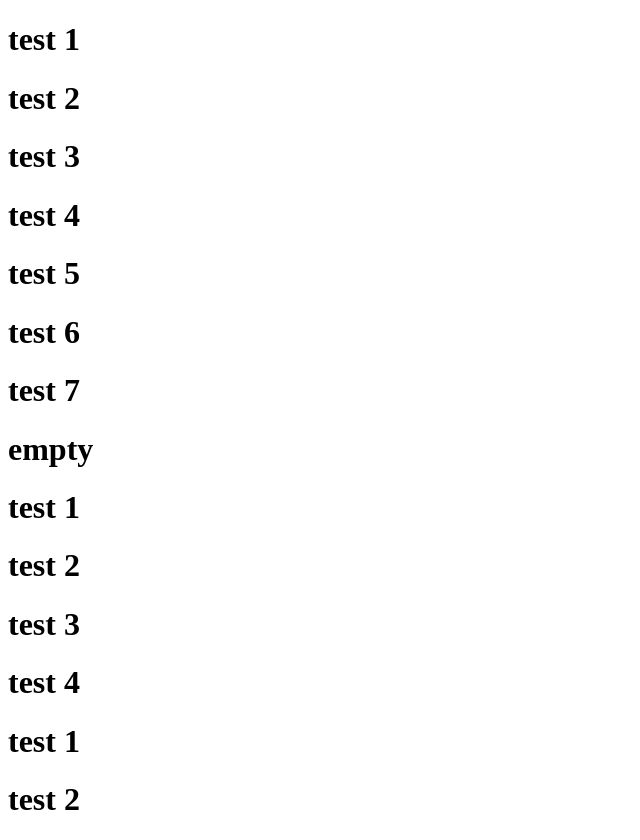
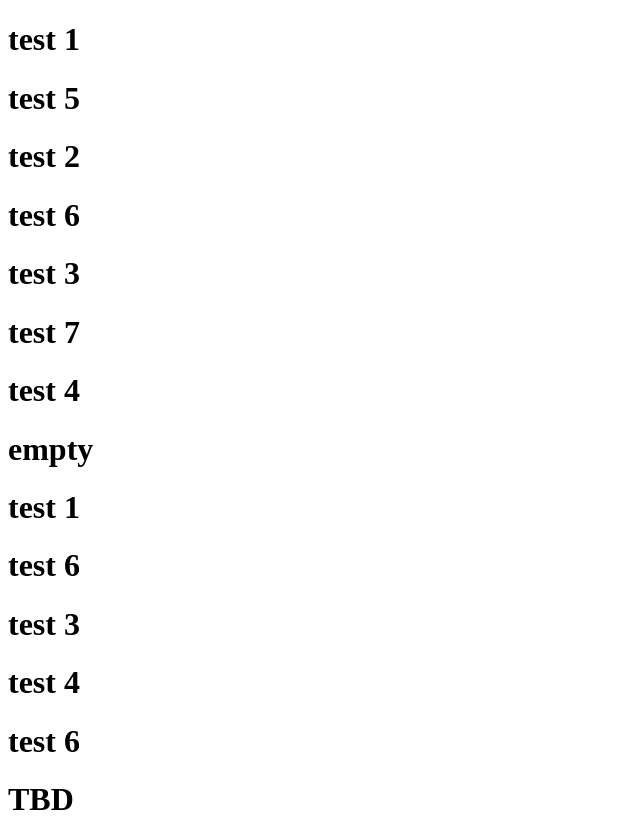
Before and after one commit to remiUP/next-game, a Next.js app: page /bracket in a window 1280 px wide. Shown: the whole page, without its empty margins (0-640 px from the left). Built offline with nearby package versions, Linux system fonts and the light colour scheme.

Commit message:
Got bracket component working

```diff
--- /dev/null
+++ b/components/bracket/bracket.js
@@ -0,0 +1,60 @@
+import db from '../firebase/firebaseClient'
+import { onSnapshot, doc} from 'firebase/firestore'
+import Column from './column'
+
+const getFirstColumn = (players) => {
+	const nearest = Math.pow(2,Math.ceil(Math.log2(players.length)))/2;
+	const matches = [];
+	for (var i = 0; i < nearest; i++){
+		matches.push([players[i]]);
+	}
+	for (var i = nearest; i < players.length; i++){
+		matches[i-nearest].push(players[i]);
+	}
+	return matches
+}
+
+const getNextColumn = (previousMatches, history) => {
+	var nextMatches = []
+	previousMatches.forEach((match, index) => {
+		let next = "";
+		if (match.length == 2){
+			const result = history[match[0]+match[1]];
+			if( result ){
+				next = result;
+			}
+			else{
+				next = "TBD"
+			}
+		}
+		else if (match.length == 1){
+			next = match[0];
+		}
+		else{
+			alert("Empty match, there is an error somewhere");
+		}
+		if (index%2==0){
+			nextMatches.push([next]);
+		}
+		else{
+			nextMatches[nextMatches.length-1].push(next)
+		}
+	})
+	return nextMatches;
+}
+
+const Bracket = ({players, history}) => {
+	const firstMatches = getFirstColumn(players);
+	console.log(firstMatches)
+	const numberColumn = Math.ceil(Math.log2(players.length))-1;
+	var previousMatches = firstMatches;
+	return <div className="flex">
+		<Column matches={firstMatches} history={history}/>
+		{[...Array(numberColumn)].map(() => {
+			previousMatches = getNextColumn(previousMatches,history);
+			return <Column matches={previousMatches} history={history} />;
+		})}
+	</div>
+}
+
+export default Bracket;
--- a/components/bracket/column.js
+++ b/components/bracket/column.js
@@ -1,9 +1,20 @@
 import Match from './match'
 
-const Column = ({matches}) => {
+const Column = ({matches, history}) => {
 	return (
-		<div className="flex flex-col w-60 h-screen justify-around items-center">
+		<div className="flex flex-col w-60 h-full justify-around items-center">
 			{matches.map(match => {
+				if (match.length == 2){
+					const res = history[match[0]+match[1]];
+					if (res){
+						if (match[0] == res){
+							return <Match players={match} win={1}/>
+						}
+						else{
+							return <Match players={match} win={2}/>
+						}
+					}
+				}
 				return <Match players={match} />
 			})}
 		</div>
--- a/pages/api/newBracket.js
+++ b/pages/api/newBracket.js
@@ -5,7 +5,7 @@ async function createBracket(){
 	const res = await db.collection("brackets").add({
 		created: admin.firestore.FieldValue.serverTimestamp(),
 		players: [],
-		history: []
+		history: {}
 	})
 	return res.id;
 }
--- a/pages/bracket.js
+++ b/pages/bracket.js
@@ -2,33 +2,9 @@ import db from '../components/firebase/firebaseClient'
 import { useEffect, useState } from 'react'
 import { onSnapshot, doc} from 'firebase/firestore'
 import Column from '../components/bracket/column'
+import Bracket from '../components/bracket/bracket'
 
-const getFirstColumn = (players) => {
-	const nearest = Math.pow(2,Math.ceil(Math.log2(players.length)));
-	const gaps = nearest - players.length;
-	const matches = [];
-	const stop = players.length == nearest ? nearest : nearest - 1;
-	for (var i = 0; i < stop; i++){
-		if (i<(players.length-gaps+2)){
-			if (i%2==0){
-				matches.push([players[i]]);
-			}
-			else{
-				matches[Math.floor(i/2)].push(players[i]);
-			}
-		}
-		else{
-			matches.push([players[i]]);
-		}
-	}
-	return matches
-}
-
-const getNextColumn = (previousMatches, history) => {
-
-}
-
-const Bracket = () => {
+const bracket_page = () => {
 	const players = [
 		"test 1",
 		"test 2",
@@ -39,13 +15,15 @@ const Bracket = () => {
 		"test 7",
 	]
 
-	const firstMatches = getFirstColumn(players);
-	console.log(firstMatches)
-	return <div className="flex w-full">
-		<Column matches={firstMatches} />
-		<Column matches={firstMatches.slice(0,2)} />
-		<Column matches={firstMatches.slice(0,1)} />
+	const history = {
+		"test 1test 5":"test 1",
+		"test 2test 6":"test 6",
+		"test 1test 6":"test 6",
+		"test 3test 7":"test 3"
+	}
+	return <div className="flex w-screen h-screen justify-center">
+		<Bracket players={players} history={history}/>
 	</div>
 }
 
-export default Bracket;
+export default bracket_page;
```
